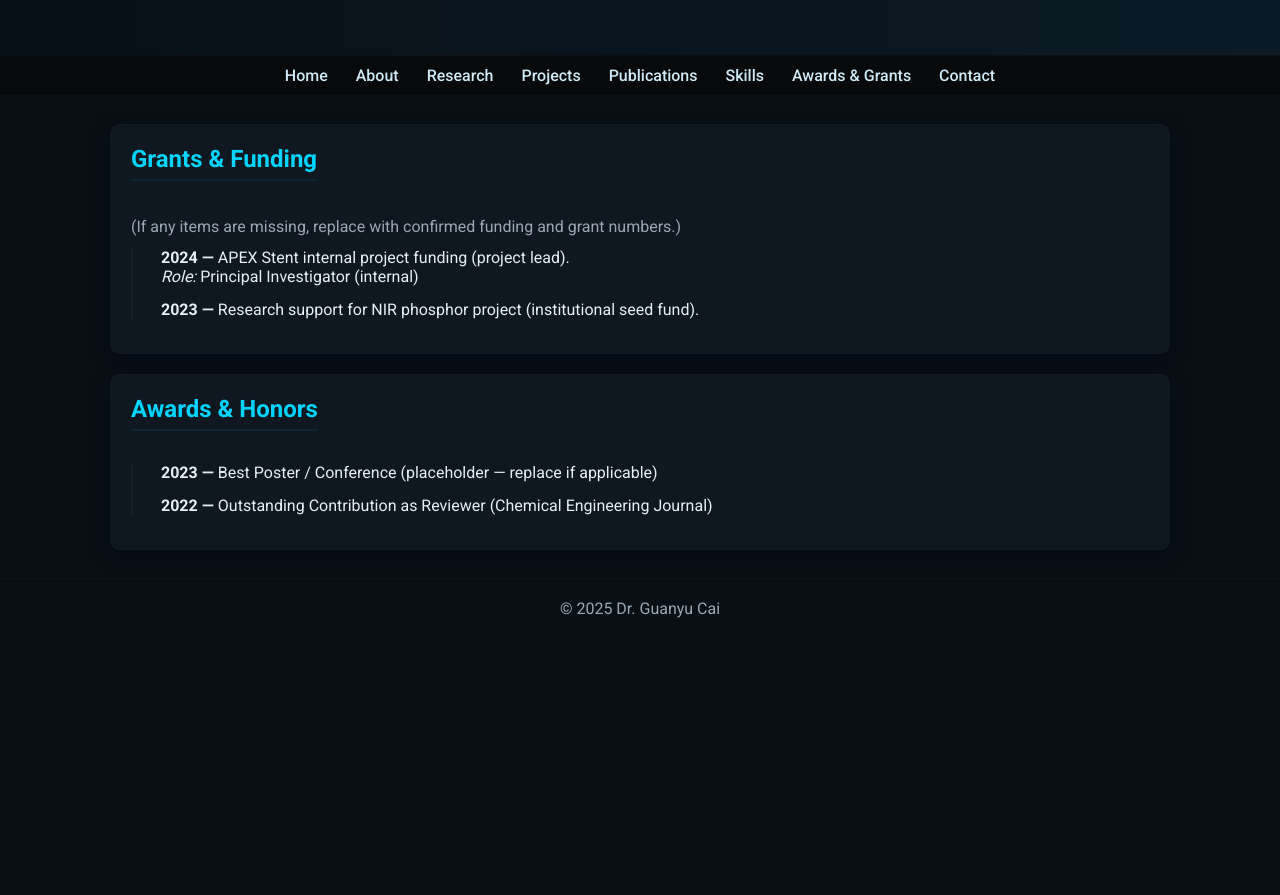
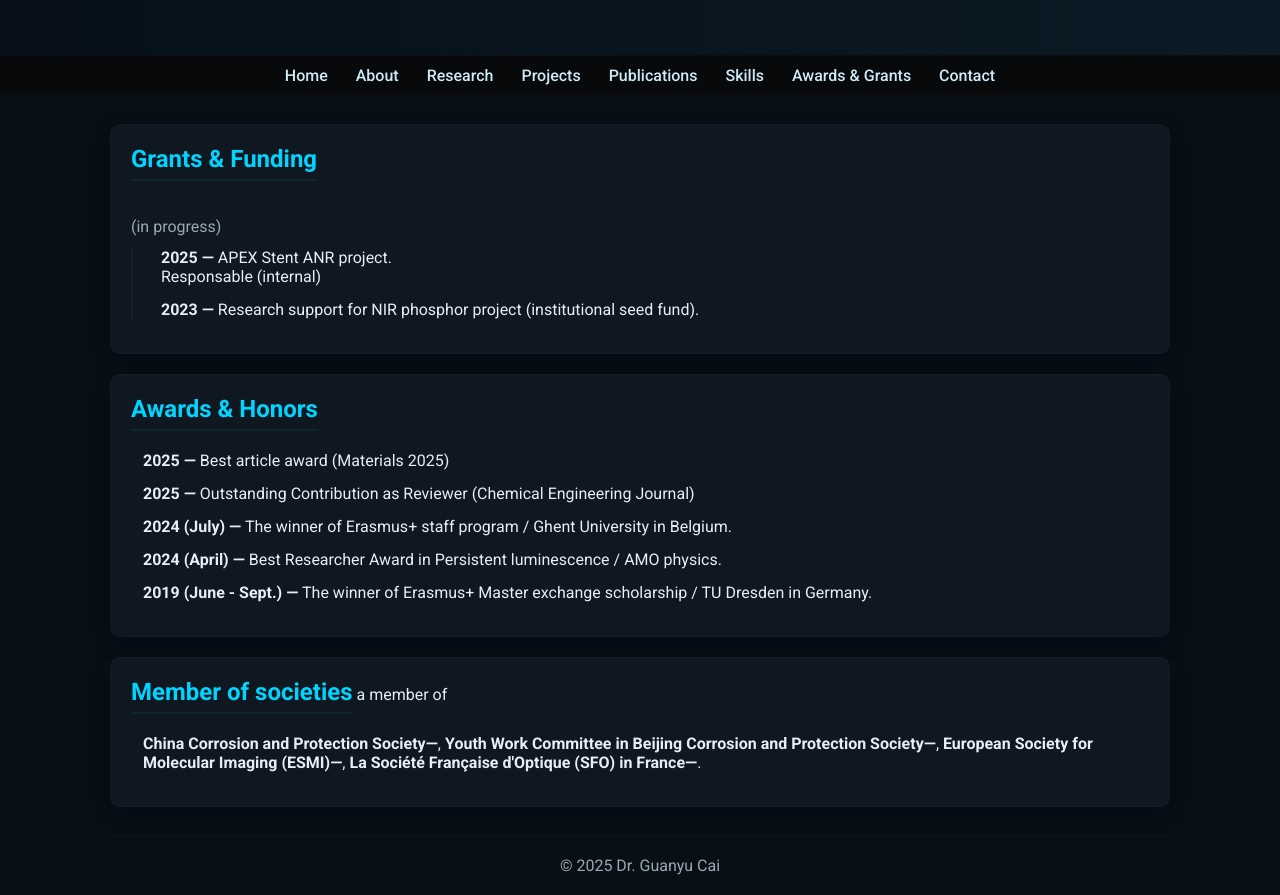
Before and after one commit to iac011/guanyu-cai, a plain HTML site: page awards_grants.html in a window 1280 px wide. Shown: the part 131-1026 px from the top of the page. Before the commit the page ends 800 px from the top, so only its background shows below. Drawn offline with Linux system fonts and the light colour scheme.

Commit message:
Update awards_grants.html

```diff
--- a/awards_grants.html
+++ b/awards_grants.html
@@ -23,19 +23,32 @@
 <main class="container">
   <section class="card">
     <h2>Grants & Funding</h2>
-    <p class="lead-small">(If any items are missing, replace with confirmed funding and grant numbers.)</p>
+    <p class="lead-small">(in progress)</p>
     <div class="timeline">
-      <div class="timeline-item"><strong>2024 —</strong> APEX Stent internal project funding (project lead). <br><em>Role:</em> Principal Investigator (internal)</div>
+      <div class="timeline-item"><strong>2025 —</strong> APEX Stent ANR project.<br> Responsable (internal)</div>
       <div class="timeline-item"><strong>2023 —</strong> Research support for NIR phosphor project (institutional seed fund).</div>
+
     </div>
   </section>
 
   <section class="card">
     <h2>Awards & Honors</h2>
-    <div class="timeline">
-      <div class="timeline-item"><strong>2023 —</strong> Best Poster / Conference (placeholder — replace if applicable)</div>
-      <div class="timeline-item"><strong>2022 —</strong> Outstanding Contribution as Reviewer (Chemical Engineering Journal)</div>
-    </div>
+      <div class="timeline-item"><strong>2025 —</strong> Best article award (Materials 2025)</div>
+      <div class="timeline-item"><strong>2025 —</strong> Outstanding Contribution as Reviewer (Chemical Engineering Journal)</div>
+      <div class="timeline-item"><strong>2024 (July) —</strong>	The winner of Erasmus+ staff program / Ghent University in Belgium.</div>
+      <div class="timeline-item"><strong>2024 (April)	—</strong> Best Researcher Award in Persistent luminescence / AMO physics.</div>
+      <div class="timeline-item"><strong>2019 (June - Sept.) —</strong>	The winner of Erasmus+ Master exchange scholarship / TU Dresden in Germany.</div>
+</div> </section>
+
+  <section class="card">
+    <h2>Member of societies</h2>
+a member of
+      <div class="timeline-item"><strong>China Corrosion and Protection Society—</strong>, <strong>
+Youth Work Committee in Beijing Corrosion and Protection Society—</strong>, <strong>
+European Society for Molecular Imaging (ESMI)—</strong>, <strong>
+La Société Française d'Optique (SFO) in France—</strong>.
+</div> </section>
+
   </section>
 </main>
 <footer class="footer">© 2025 Dr. Guanyu Cai</footer>
```
